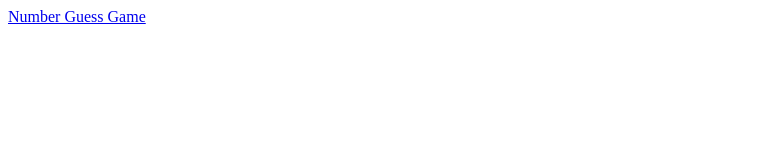
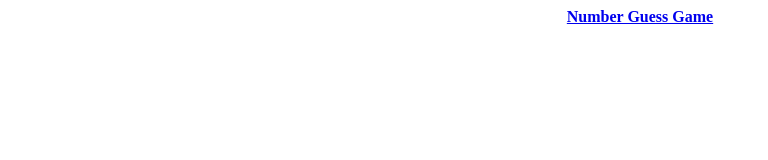
Before and after one commit to tawcrud/tawcrud.github.io, a plain HTML site: page index.html in a window 1280 px wide. Shown: the whole page, without its empty margins (0-768 px from the left). Drawn offline with Linux system fonts and the light colour scheme.

Commit message:
Update index.html

```diff
--- a/index.html
+++ b/index.html
@@ -1 +1,5 @@
-<a href="https://tawcrud.github.io/bohubrihi2021/assignments/javascript/number_guess.html">Number Guess Game</a>
+<p>
+  <center><b>
+  <a href="https://tawcrud.github.io/bohubrihi2021/assignments/javascript/number_guess.html">Number Guess Game</a>
+  </center></b>
+</p>
```
